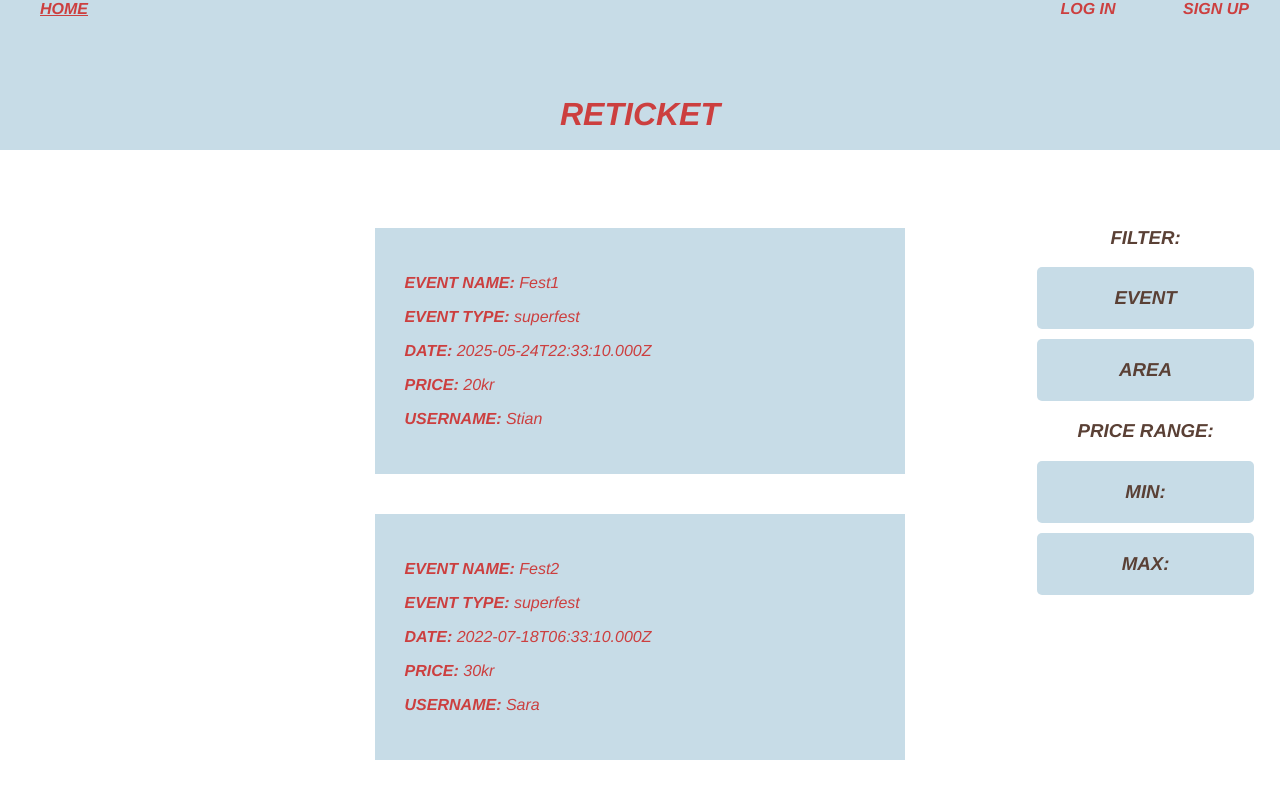
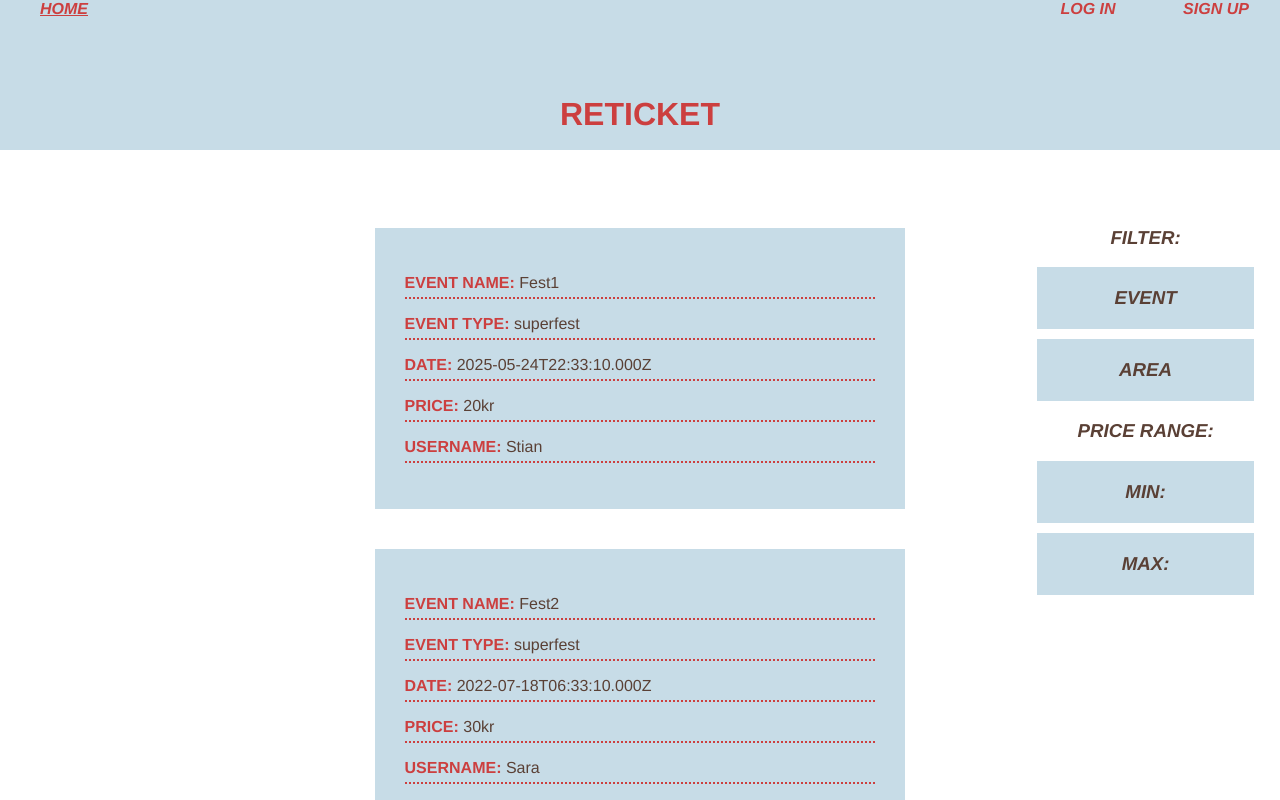
Before and after one commit to CzternastyHembre/TDT4140-PU, a Vue app in the folder client/: page / in a window 1280 px wide. Shown: the top 800 px of the page. Built offline with nearby package versions, Linux system fonts and the light colour scheme.

Commit message:
🌈 style((client-ui)): design home page
fixed italic fonts, fixed postcomponents styling with underlined dots, fixed similar style as home page for login and signup

related to #14

```diff
--- a/client/src/App.vue
+++ b/client/src/App.vue
@@ -1,3 +1,4 @@
+4
 <template>
   <div class="appWrapper">
     <div id="nav">
@@ -33,7 +34,6 @@ body {
 
 #app {
   font-family: "Helvetica";
-  font-style: italic;
   -webkit-font-smoothing: antialiased;
   -moz-osx-font-smoothing: grayscale;
   text-align: center;
@@ -90,7 +90,8 @@ body {
     width: min(70%, 600px);
     color: #5a4035;
     text-align: center;
-    border-radius: 5px;
+    //border-radius: 5px;
+    font-style: italic;
   }
   a {
     text-decoration: none;
--- a/client/src/components/HeaderNav.vue
+++ b/client/src/components/HeaderNav.vue
@@ -44,6 +44,7 @@ export default {
   grid-template-rows: 1fr;
   grid-template-columns: 10% 70% 10% 10%;
   font-weight: bold;
+  font-style: italic;
 }
 
 .footerbox {
@@ -51,6 +52,8 @@ export default {
   width: 100%;
   padding: auto;
   height: 100%;
+  border-width: 2px;
+  border-color: black;
 }
 
 .footerBox div {
--- a/client/src/components/LeftNav.vue
+++ b/client/src/components/LeftNav.vue
@@ -35,4 +35,6 @@ export default {
 };
 </script>
 
+.navButtons { font-style: italic; }
+
 <style scoped></style>
--- a/client/src/components/LogInComp.vue
+++ b/client/src/components/LogInComp.vue
@@ -68,17 +68,15 @@ export default {
 </script>
 
 <style>
-
-  .logInForm {
-    margin: 10px auto;
+.logInForm {
+  margin: 10px auto;
   width: 300px;
   background-color: #c7dce7;
   padding: 2em;
+  color: #5a4035;
 
-  border: 1px solid rgb(0, 0, 0);
-  border-radius: 1%;
+  /*border: 1px solid rgb(0, 0, 0);*/
   box-shadow: 0 4px 6px -1px rgb(0 0 0 / 10%), 0 2px 4px -1px rgb(0 0 0 / 6%);
-  border-radius: 10px;
-  }
-
+  /*border-radius: 10px;*/
+}
 </style>
--- a/client/src/components/RightNav.vue
+++ b/client/src/components/RightNav.vue
@@ -8,6 +8,7 @@
     <div class="box"><h3>MAX:</h3></div>
   </div>
 </template>
+
 <script>
 import { useStore } from "vuex";
 import { computed } from "vue";
@@ -28,4 +29,8 @@ export default {
   },
 };
 </script>
-<style scoped></style>
+<style scoped>
+.navButtons {
+  font-style: italic;
+}
+</style>
--- a/client/src/components/SalesPostComp.vue
+++ b/client/src/components/SalesPostComp.vue
@@ -1,10 +1,18 @@
 <template>
   <div class="post" :class="{ expiredEvent: Date.now() > post.dateAndTime }">
-    <p><b>EVENT NAME:</b> {{ post.eventName }}</p>
-    <p><b>EVENT TYPE:</b> {{ post.eventType }}</p>
-    <p><b>DATE:</b> {{ new Date(post.dateAndTime).toISOString() }}</p>
-    <p v-if="post.price"><b>PRICE:</b> {{ post.price }}kr</p>
-    <p><b>USERNAME:</b> {{ post.user }}</p>
+    <p class="underline">
+      <b class="color">EVENT NAME:</b> {{ post.eventName }}
+    </p>
+    <p class="underline">
+      <b class="color">EVENT TYPE:</b> {{ post.eventType }}
+    </p>
+    <p class="underline">
+      <b class="color">DATE:</b> {{ new Date(post.dateAndTime).toISOString() }}
+    </p>
+    <p class="underline" v-if="post.price">
+      <b class="color">PRICE:</b> {{ post.price }}kr
+    </p>
+    <p class="underline"><b class="color">USERNAME:</b> {{ post.user }}</p>
   </div>
 </template>
 
@@ -35,7 +43,7 @@ export default {
   padding: 30px;
   text-align: left;
   background-color: #c7dce7;
-  color: #cc3f3f;
+  color: #5a4035;
   /* box-shadow: 0 4px 6px -1px rgba(39, 6, 129, 0.75),
     0 2px 4px -1px rgba(39, 6, 129, 0.75); */
 }
@@ -43,4 +51,13 @@ export default {
 .expiredEvent {
   opacity: 0.6;
 }
+
+.color {
+  color: #cc3f3f;
+}
+.underline {
+  border-bottom: 2px dotted #cc3f3f;
+  width: 100%;
+  padding-bottom: 5px;
+}
 </style>
--- a/client/src/components/SignUpComp.vue
+++ b/client/src/components/SignUpComp.vue
@@ -137,17 +137,15 @@ export default {
 </script>
 
 <style lang="scss">
-
 .signUpForm {
   margin: 10px auto;
   width: 300px;
   background-color: #c7dce7;
   padding: 2em;
+  color: #5a4035;
 
-  border: 1px solid rgb(0, 0, 0);
-  border-radius: 1%;
+  /*border: 1px solid rgb(0, 0, 0);*/
   box-shadow: 0 4px 6px -1px rgb(0 0 0 / 10%), 0 2px 4px -1px rgb(0 0 0 / 6%);
-  border-radius: 10px;
+  /*border-radius: 10px;*/
 }
-
 </style>
```
